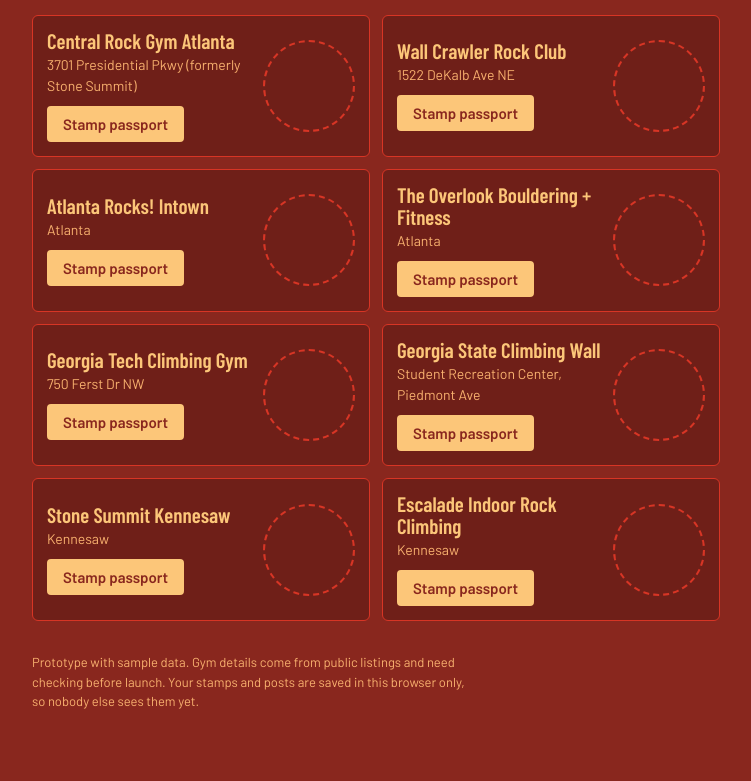
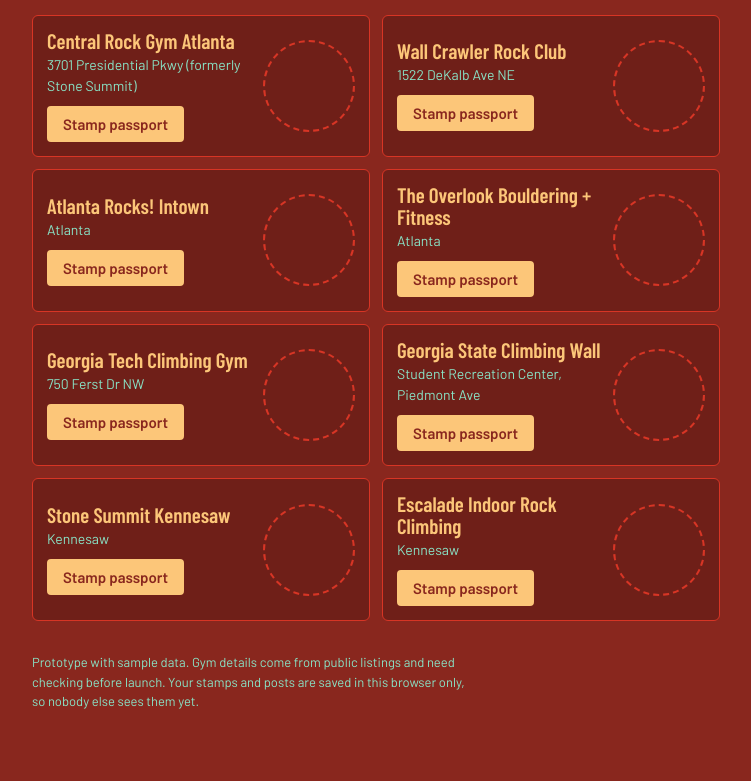
Before and after one commit to Amc0925/Crag-pass, a plain HTML site: page index.html in a window 1280 px wide. Shown: the part 318-1099 px from the top of the page, without its empty margins (264-1015 px from the left). Drawn offline with nearby package versions, Linux system fonts and the light colour scheme.

Commit message:
Modify CSS variables for theme colors
Updated color variables for light and dark themes.

```diff
--- a/index.html
+++ b/index.html
@@ -7,7 +7,7 @@
 <link rel="preconnect" href="https://fonts.googleapis.com">
 <link href="https://fonts.googleapis.com/css2?family=Barlow+Condensed:wght@600;700&family=Barlow:wght@400;500;600&display=swap" rel="stylesheet">
 <style>
-:root{--bg:#89271e;--surface:#6f1f18;--ink:#fcc679;--muted:#f8b16f;--line:#d73525;--clay:#89e3c6;--stamp:#89e3c6;--pine:#89e3c6;color-scheme:dark;box-sizing:border-box;padding-top:env(safe-area-inset-top,0px);padding-bottom:env(safe-area-inset-bottom,0px)}
+:root{--bg:#89271e;--surface:#6f1f18;--ink:#fcc679;--muted:#89e3c6;--line:#d73525;--clay:#f8b16f;--stamp:#89e3c6;--pine:#89e3c6;color-scheme:dark;box-sizing:border-box;padding-top:env(safe-area-inset-top,0px);padding-bottom:env(safe-area-inset-bottom,0px)}
 @media (prefers-color-scheme:dark){:root:not([data-theme="light"]){--bg:#11171C;--surface:#1B242C;--ink:#E7ECEF;--muted:#9AA8B3;--line:#2E3A44;--clay:#E0765F;--stamp:#8FB0EA;--pine:#7DC2A5;color-scheme:dark}}
 :root[data-theme="dark"]{--bg:#11171C;--surface:#1B242C;--ink:#E7ECEF;--muted:#9AA8B3;--line:#2E3A44;--clay:#E0765F;--stamp:#8FB0EA;--pine:#7DC2A5;color-scheme:dark}
 html{scroll-padding-top:env(safe-area-inset-top,0px)}
```
